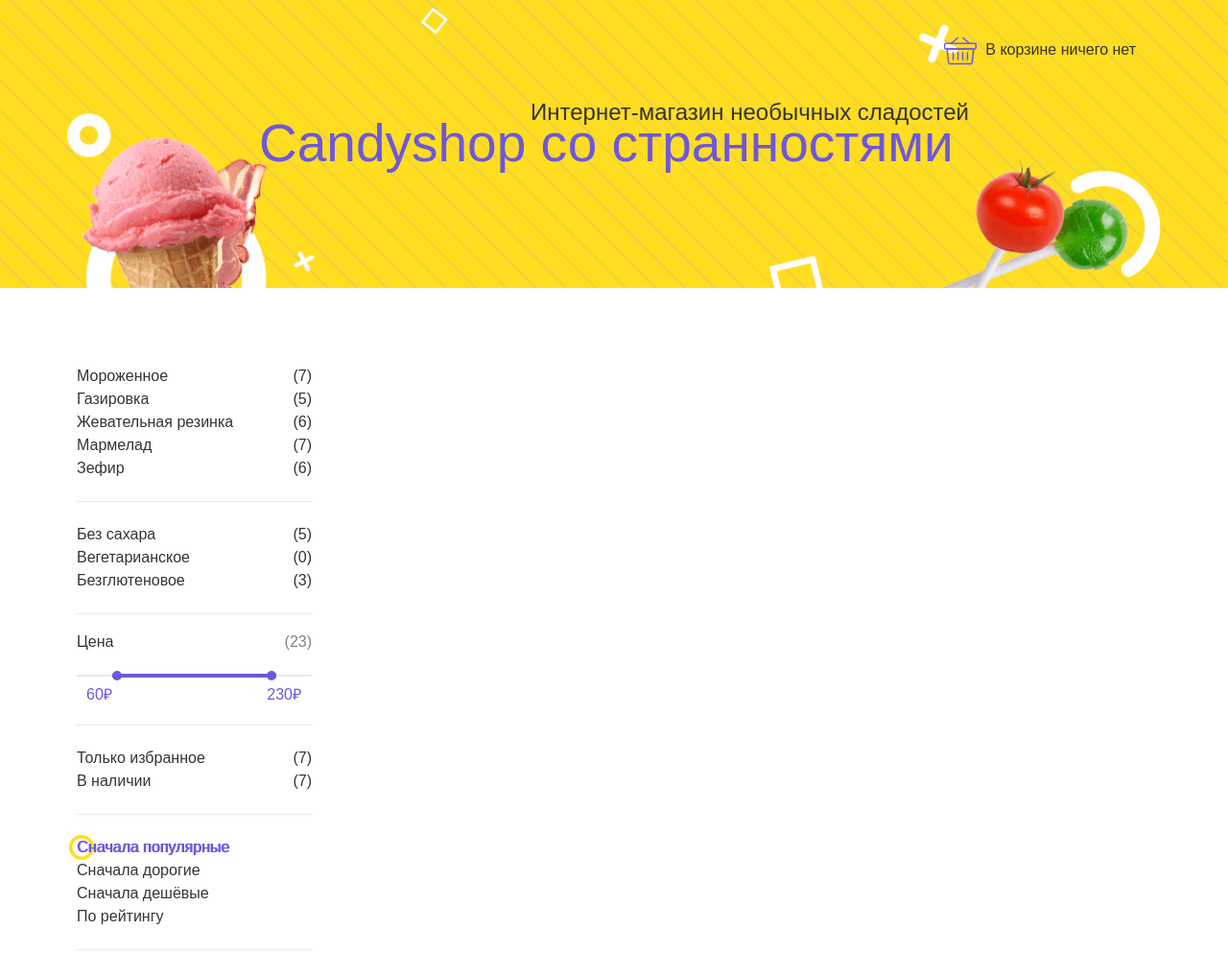
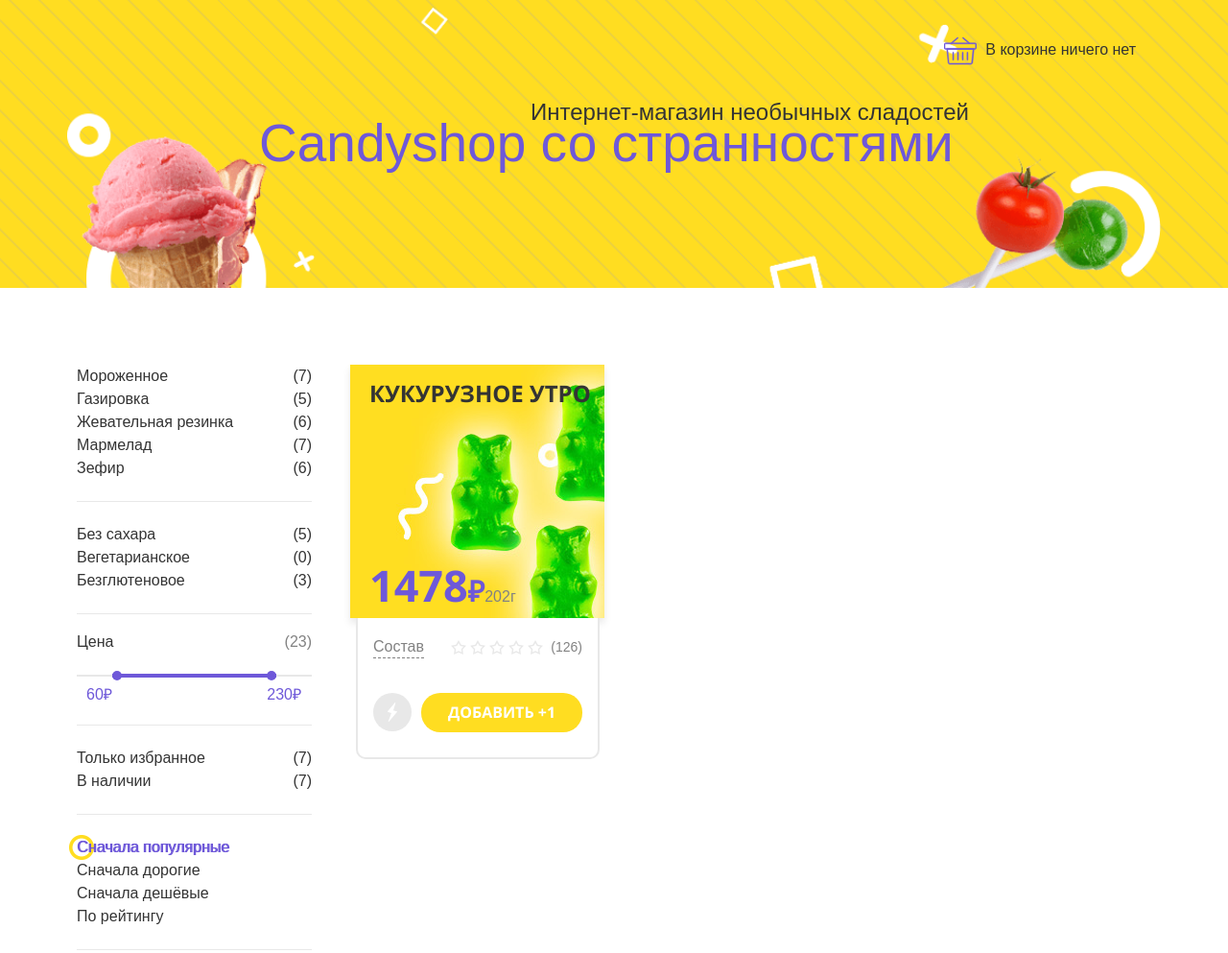
Before and after one commit to NadegdaMu/156354-candyshop, a website: page index.html in a window 1280 px wide. Shown: the top 993 px of the page at 96% size. Drawn offline with Linux system fonts and the light colour scheme; files whose address does not match are found by name.

Commit message:
Переделана функция отрисовки (попытка использования функции и для корзины)

```diff
--- a/index.html
+++ b/index.html
@@ -428,7 +428,7 @@
         <div class="card__rating">
           <button class="card__btn-composition" type="button">Состав</button>
           <div class="card__stars stars">
-            <span class="stars__rating stars__rating--five">Рейтинг: 5 звёзд</span>
+            <span class="stars__rating">Рейтинг: 5 звёзд</span>
             <span class="star__count">(300)</span>
           </div>
         </div>
--- a/js/goods.js
+++ b/js/goods.js
@@ -1,6 +1,5 @@
 'use strict';
-var goods = document.querySelector('.catalog__card');
-var ratingGoods = document.querySelector('.card__rating');
+var goods = document.querySelector('.catalog__cards');
 document.querySelector('.catalog__cards').classList.remove('catalog__cards--load');
 document.querySelector('.catalog__load').classList.add('visually-hidden');
 var catalogTemplate = document.querySelector('#card').content.querySelector('.catalog__card');
@@ -122,23 +121,23 @@ var getRandomNumberValues = function (array) {
 };
 
 // Функция, определящая какой класс выбирается в зависимости от рейтинга
-var getRatingGoods = function (array) {
+var getRatingGoods = function (array, element) {
   var value = array.rating.value;
   switch (value) {
     case 1:
-    return ratingGoods.classList.add('.stars__rating--one');
+    return element.classList.add('.stars__rating--one');
     break;
     case 2:
-    return ratingGoods.classList.add('.stars__rating--two');
+    return element.classList.add('.stars__rating--two');
     break;
     case 3:
-    return ratingGoods.classList.add('.stars__rating--three');
+    return element.classList.add('.stars__rating--three');
     break;
     case 4:
-    return ratingGoods.classList.add('.stars__rating--four');
+    return element.classList.add('.stars__rating--four');
     break;
     default:
-    return ratingGoods.classList.add('.stars__rating--five');
+    return element.classList.add('.stars__rating--five');
   }
 };
 
@@ -154,12 +153,12 @@ var strokeNutritionFacts = function (array) {
 
 // Функция, для создания массива из 26 сгенерированных объектов.
 // Каждый объект массива представляет собой описание товара
-var generatingArrayProducts = function (argument) {
+var generatingArrayProducts = function (lengthArray) {
   var arrayProducts = [];
-  for (var i = 0; i < 26; i++) {
+  for (var i = 0; i < lengthArray; i++) {
     arrayProducts[i] = {};
     arrayProducts[i].name = getRandomItem(names);
-    arrayProducts[i].picture = 'img/cards' + getRandomItem(photo) + 'jpg';
+    arrayProducts[i].picture = 'img/cards/' + getRandomItem(photo) + '.jpg';
     arrayProducts[i].amount = i;
     arrayProducts[i].price = getRandomInRange(100, 1500);
     arrayProducts[i].weight = getRandomInRange(30, 300);
@@ -174,21 +173,47 @@ var generatingArrayProducts = function (argument) {
   return arrayProducts;
 };
 
-var products = generatingArrayProducts();
+var products = generatingArrayProducts(26);
 console.log(products);
 
-// Функция отрисовки карточеки необычного товара
-var renderItemCard = function (datasCard) {
+// Функция отрисовки карточки необычного товара
+/*var renderItemCard = function (datasCard) {
   var goodsElement = catalogTemplate.cloneNode(true);
-  goodsElement.querySelector('.card__price').textContent = datasCard.price;
-  goodsElement.querySelector('.card__weight').textContent = datasCard.weight;
-  getRatingGoods(datasCard);
-  goodsElement.querySelector('.star__count').textContent = datasCard.rating.number;
+  goodsElement.querySelector('.card__title').textContent = datasCard.name;
+  goodsElement.querySelector('.card__img').src = datasCard.picture;
+  goodsElement.querySelector('.card__price').firstChild.nodeValue = datasCard.price;
+  goodsElement.querySelector('.card__weight').textContent = datasCard.weight + 'г';
+  var ratingGoods = goodsElement.querySelector('.stars__rating');
+  getRatingGoods(datasCard, ratingGoods);
+  goodsElement.querySelector('.star__count').textContent = '(' + datasCard.rating.number + ')';
   goodsElement.querySelector('.card__characteristic').textContent = strokeNutritionFacts(datasCard);
+  return goodsElement;
+};*/
+var goodsElement = catalogTemplate.cloneNode(true);
+var renderItemCard = function (datasCard, element) {
+  element.querySelector('.card__title').textContent = datasCard.name;
+  element.querySelector('.card__img').src = datasCard.picture;
+  element.querySelector('.card__price').firstChild.nodeValue = datasCard.price;
+  element.querySelector('.card__weight').textContent = datasCard.weight + 'г';
+  var ratingGoods = element.querySelector('.stars__rating');
+  getRatingGoods(datasCard, ratingGoods);
+  element.querySelector('.star__count').textContent = '(' + datasCard.rating.number + ')';
+  element.querySelector('.card__characteristic').textContent = strokeNutritionFacts(datasCard);
+  return element;
 };
 
 var fragment = document.createDocumentFragment();
 products.forEach(function (element) {
+  fragment.appendChild(renderItemCard(element, goodsElement));
+});
+goods.appendChild(fragment);
+
+//Корзина товаров
+var basketTemplate = document.querySelector('#card').content.querySelector('.catalog__card');
+
+var basketItems = generatingArrayProducts(3);
+var fragment = document.createDocumentFragment();
+basketItems.forEach(function (element) {
   fragment.appendChild(renderItemCard(element));
 });
 goods.appendChild(fragment);
```
